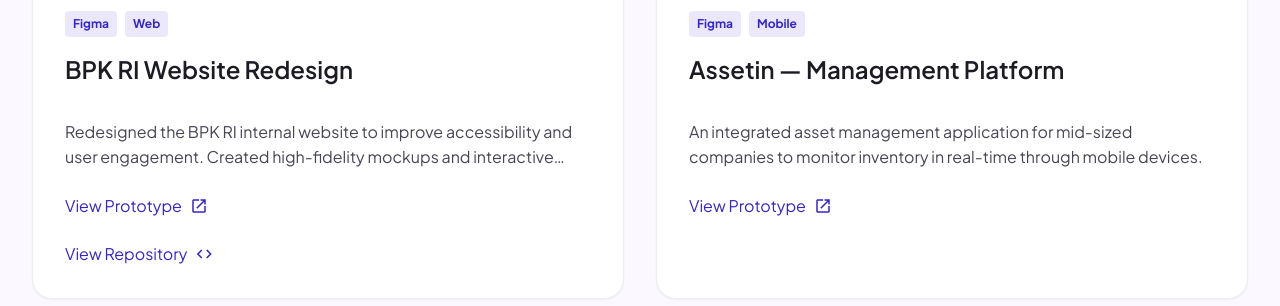
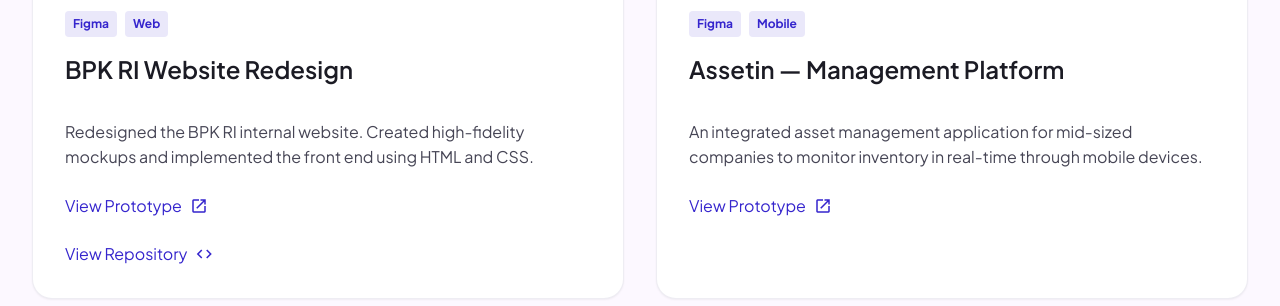
Before and after one commit to Fayzaputrii/Portofolio, a plain HTML site: page index.html in a window 1280 px wide. Shown: the part 3098-3404 px from the top of the page. Drawn offline with nearby package versions, Linux system fonts and the light colour scheme.

Commit message:
Update index.html

```diff
--- a/index.html
+++ b/index.html
@@ -330,7 +330,7 @@
 <span class="px-2 py-1 bg-primary/10 text-primary text-[12px] font-bold rounded">Web</span>
 </div>
 <h3 class="font-headline-sm text-headline-sm mb-4">BPK RI Website Redesign</h3>
-<p class="text-on-surface-variant text-body-md line-clamp-2">Redesigned the BPK RI internal website to improve accessibility and user engagement. Created high-fidelity mockups and interactive prototypes.</p>
+<p class="text-on-surface-variant text-body-md line-clamp-2">Redesigned the BPK RI internal website. Created high-fidelity mockups and implemented the front end using HTML and CSS.</p>
 <a class="mt-2 text-primary font-label-md flex items-center gap-2 group/link" href="https://www.figma.com/proto/jdDwH3awES84D8BAx7shuo/Biro-TI?page-id=0%3A1&amp;node-id=7-2&amp;p=f&amp;viewport=-809%2C224%2C0.08&amp;t=HedgYyjOqtUcLeRr-1&amp;scaling=scale-down&amp;content-scaling=fixed&amp;starting-point-node-id=7%3A2" target="_blank">
                             View Prototype <span class="material-symbols-outlined text-[18px] group-hover/link:translate-x-1 transition-transform">open_in_new</span>
 </a><a class="mt-2 text-primary font-label-md flex items-center gap-2 group/link" href="https://github.com/Fayzaputrii/Redesain-Biro-TI" target="_blank">View Repository <span class="material-symbols-outlined text-[18px] group-hover/link:translate-x-1 transition-transform">code</span></a>
```
